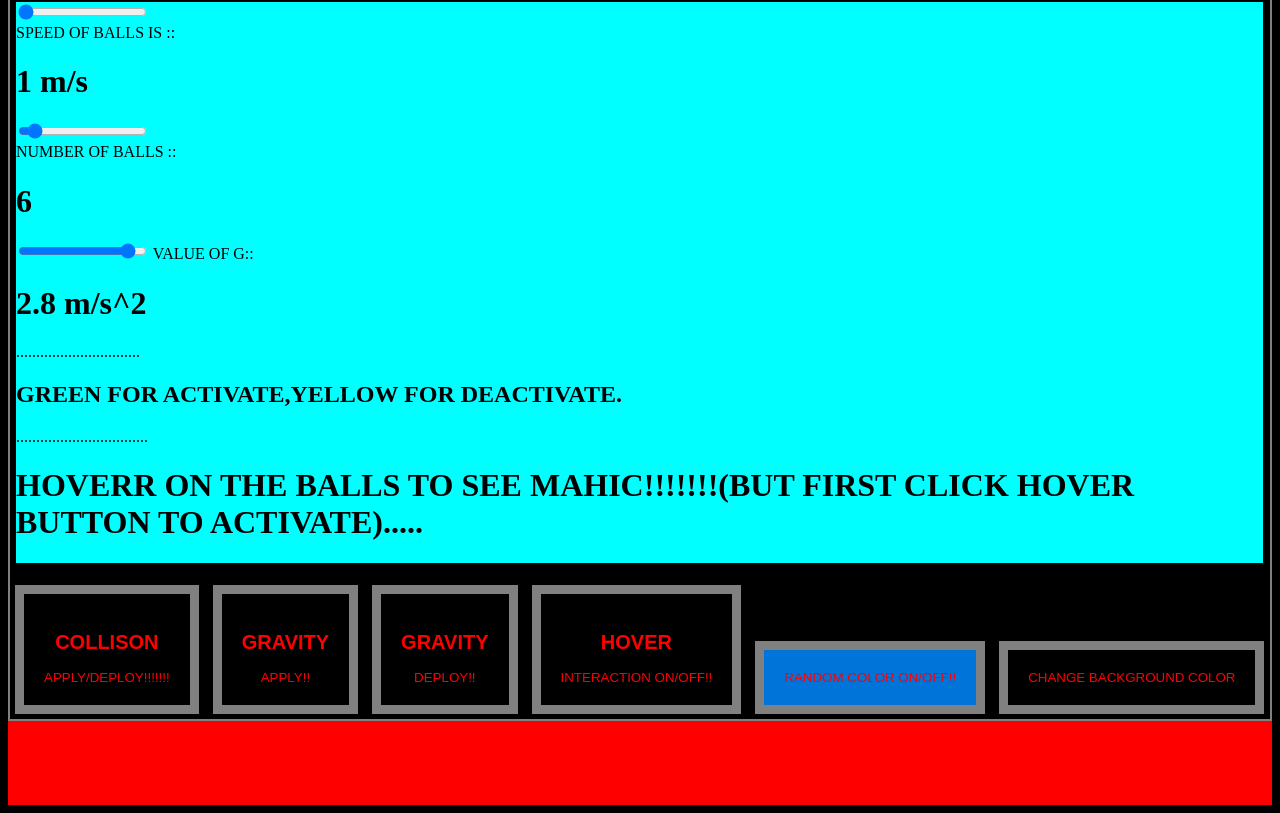
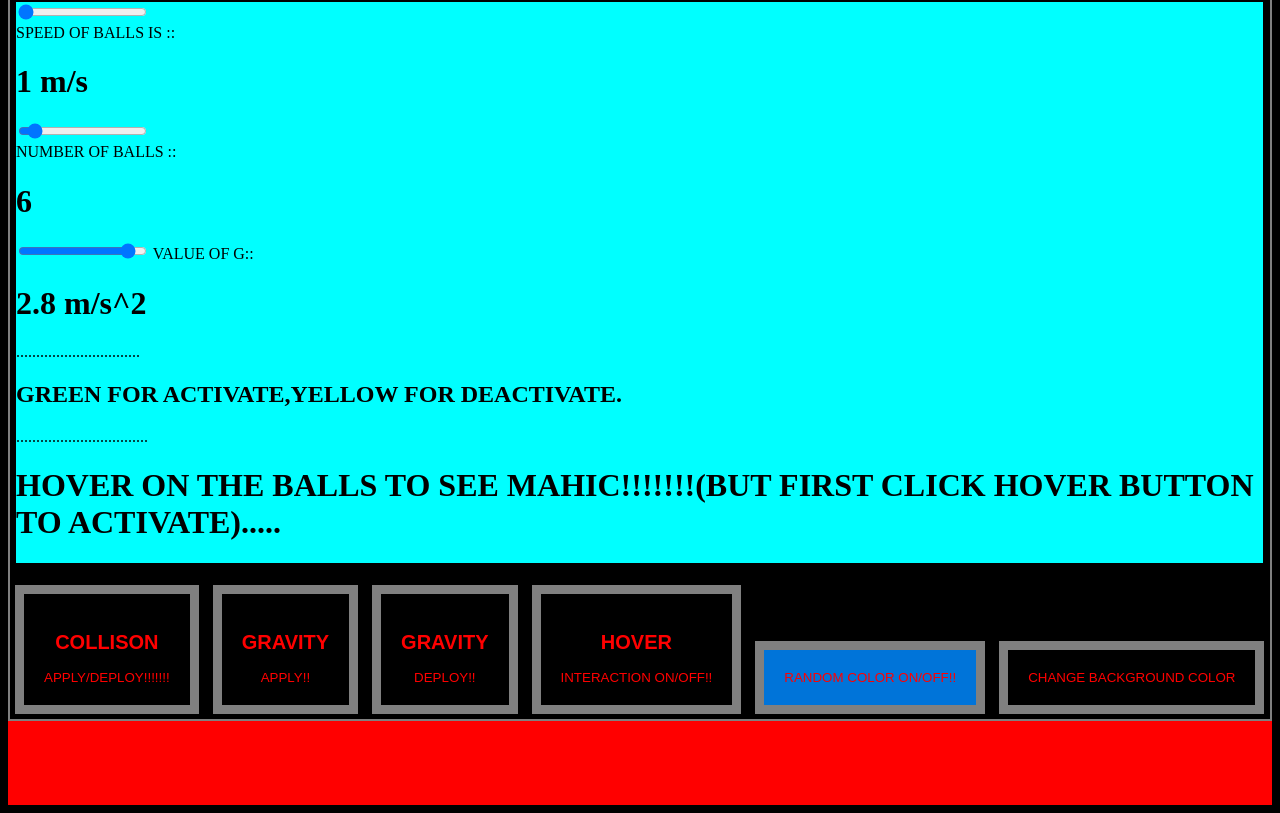
Before and after one commit to endurance21/physics_of_balls, a plain HTML site: page index.htm in a window 1280 px wide. Shown: the part 807-1620 px from the top of the page. Drawn offline with Linux system fonts and the light colour scheme.

Commit message:
Update index.htm

```diff
--- a/index.htm
+++ b/index.htm
@@ -58,7 +58,7 @@ VALUE OF G:: <h1><span id="gravityvalue">2.7</span> <span>m/s^2</span></h1>
 
 
   ...............................<h2>GREEN FOR ACTIVATE,YELLOW FOR DEACTIVATE.</h2>.................................
-  <h1>HOVERR ON THE BALLS TO SEE MAHIC!!!!!!!(BUT FIRST CLICK HOVER BUTTON TO ACTIVATE).....<h1>
+  <h1>HOVER ON THE BALLS TO SEE MAHIC!!!!!!!(BUT FIRST CLICK HOVER BUTTON TO ACTIVATE).....<h1>
 
 </div>
 
```
